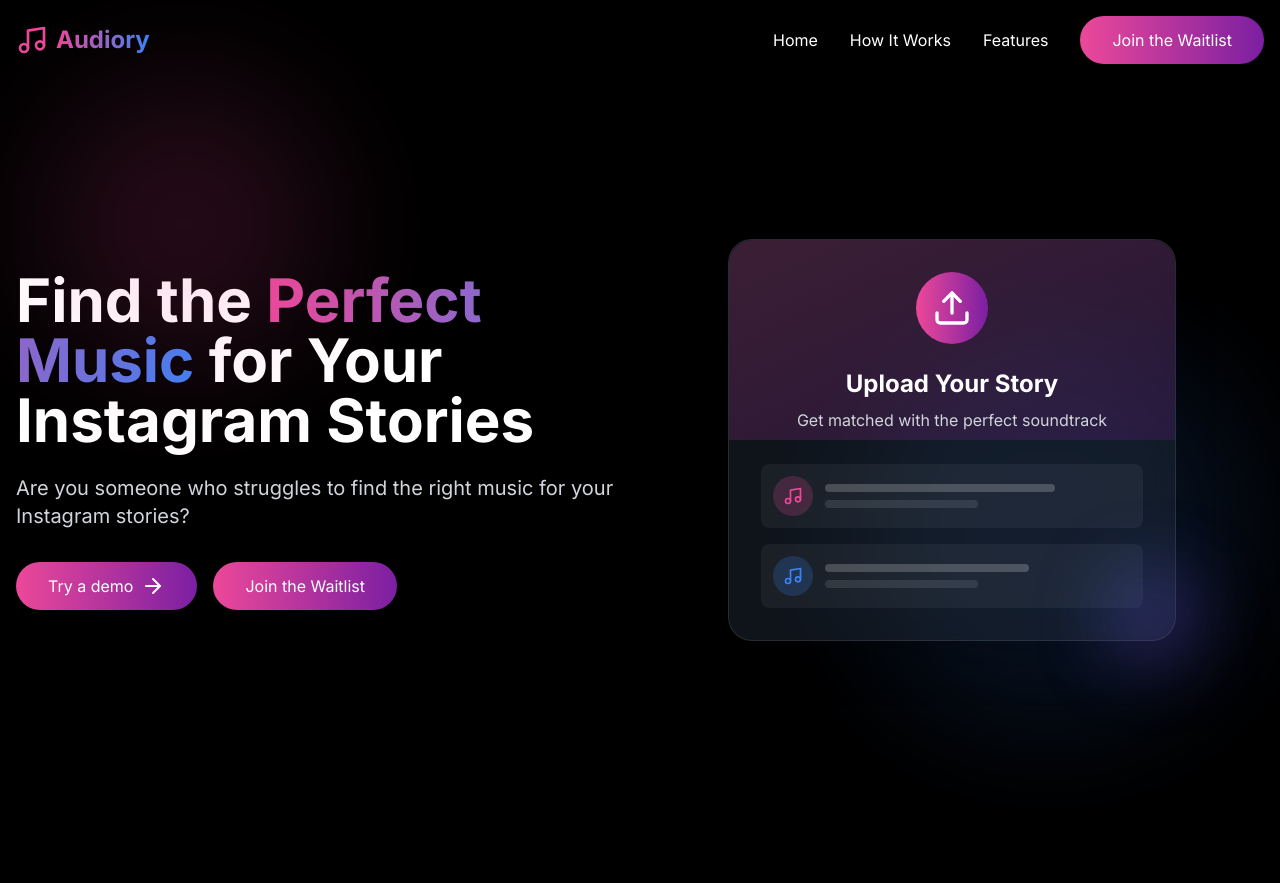
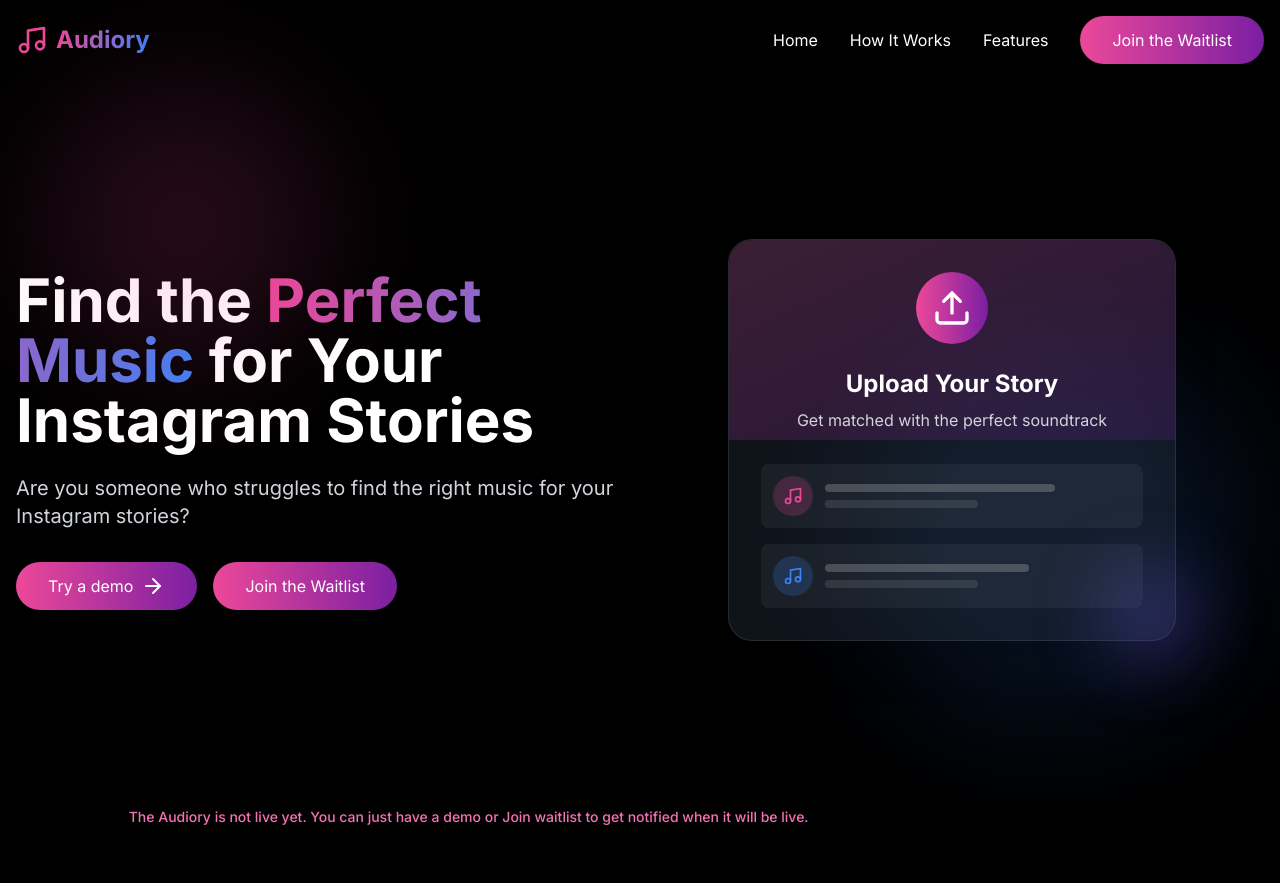
Before and after one commit to yashsaraswat2004/Audiory, a React (Vite) app in the folder project/: page / in a window 1280 px wide. Shown: the top 883 px of the page. Built offline with nearby package versions, Linux system fonts and the light colour scheme.

Commit message:
announcement

```diff
--- a/project/src/App.tsx
+++ b/project/src/App.tsx
@@ -1,15 +1,16 @@
-import React from 'react';
 import Header from './components/Header';
 import Hero from './components/Hero';
 import HowItWorks from './components/HowItWorks';
 import Features from './components/Features';
 import Footer from './components/Footer';
-
+import AnnouncementBar from './components/AnnouncementBar';
 function App() {
   return (
     <div className="min-h-screen bg-black text-white">
       <Header />
+
       <Hero />
+      <AnnouncementBar />
       <HowItWorks />
       <Features />
       <Footer />
--- /dev/null
+++ b/project/src/components/AnnouncementBar.tsx
@@ -0,0 +1,23 @@
+import React from "react";
+
+const AnnouncementBar = () => (
+  <div className="w-full bg-black text-pink-400 py-1 overflow-hidden">
+    <div className="animate-marquee whitespace-nowrap text-center text-sm font-medium">
+      The Audiory is not live yet. You can just have a demo or Join waitlist to get notified when it will be live.
+    </div>
+    <style>
+      {`
+        .animate-marquee {
+          display: inline-block;
+          animation: marquee 15s linear infinite;
+        }
+        @keyframes marquee {
+          0% { transform: translateX(100%); }
+          100% { transform: translateX(-100%); }
+        }
+      `}
+    </style>
+  </div>
+);
+
+export default AnnouncementBar;
```
